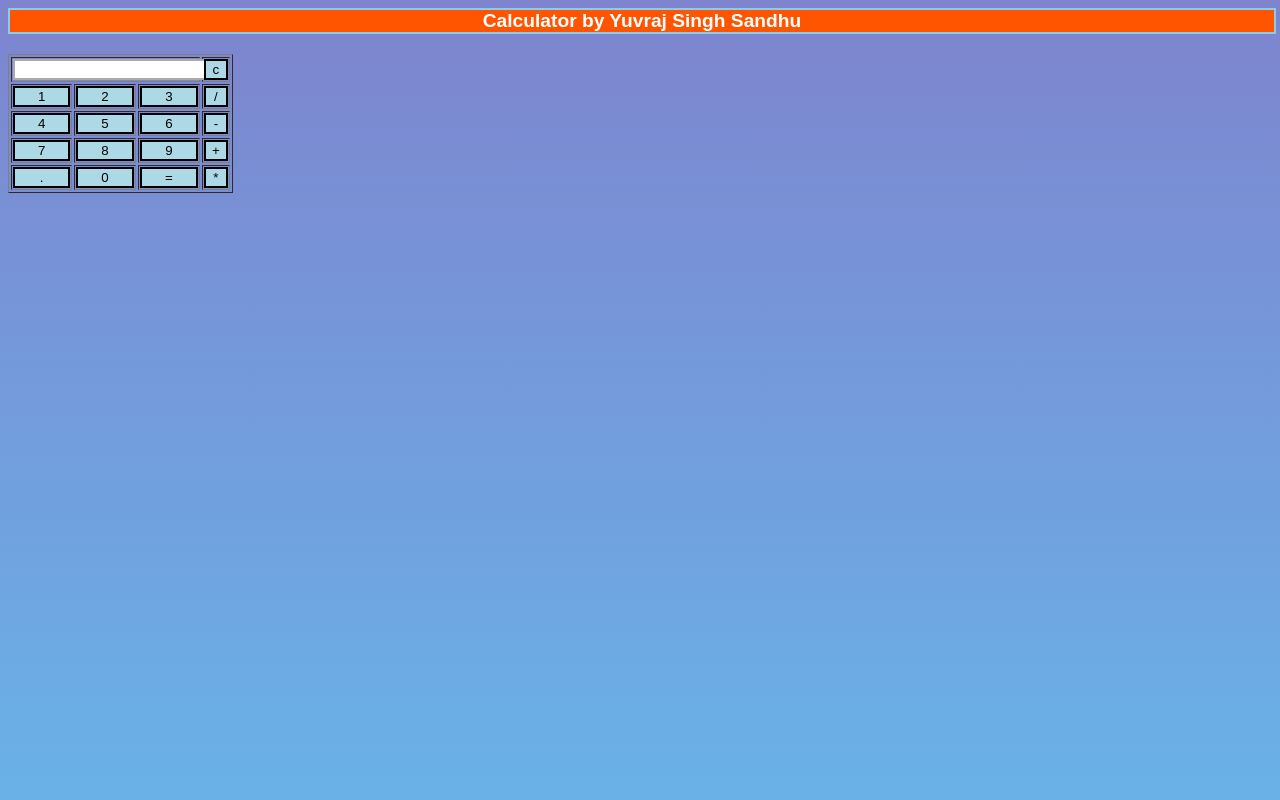
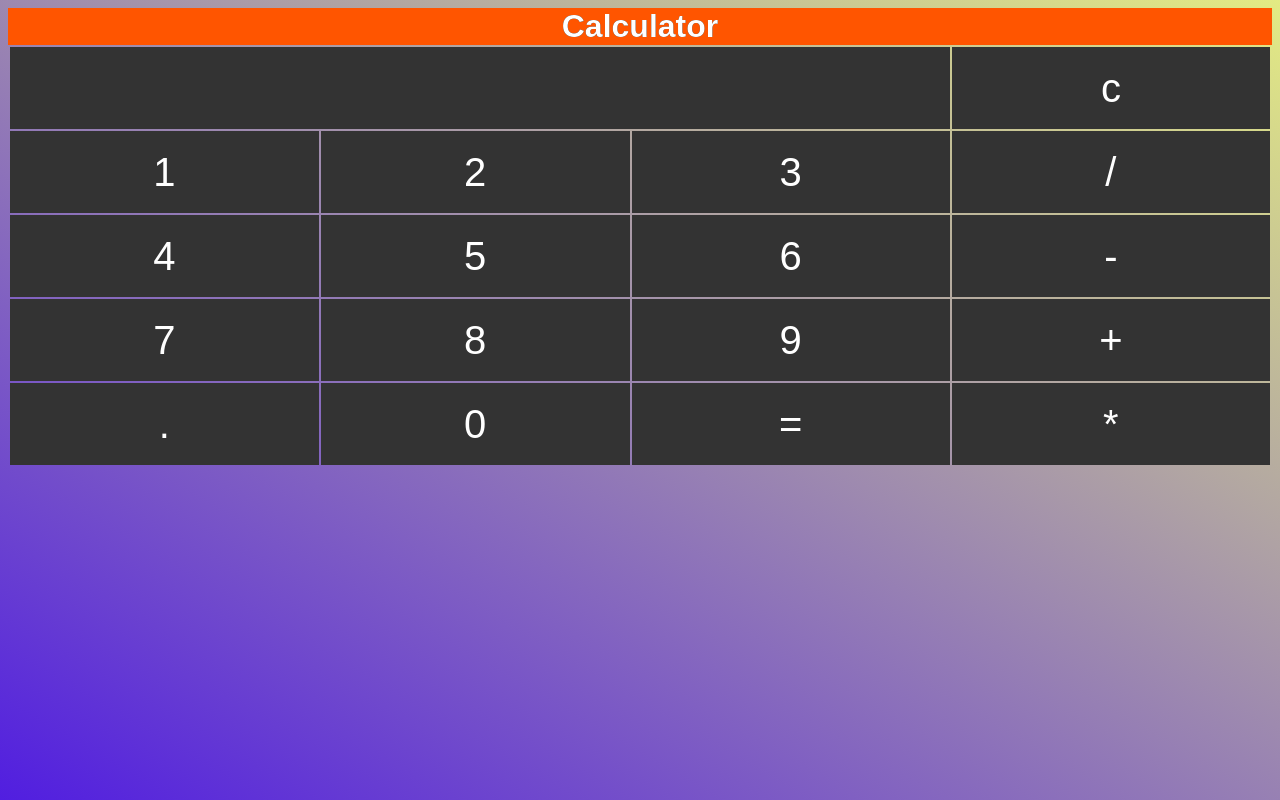
Before and after one commit to yuvrajsinghsandhu/Calculater, a plain HTML site: page index.html in a window 1280 px wide. Drawn offline with Linux system fonts and the light colour scheme.

Commit message:
Udate css

```diff
--- a/index.html
+++ b/index.html
@@ -13,10 +13,10 @@
 </head>
 
 <body>
-    <div class = title >
-    Calculator by Yuvraj Singh Sandhu
-    </div>
-    <table border="1">
+    <h1 class = "title">
+    Calculator
+    </h1>
+    <table>
     <tr>
     <td colspan="3">
         <input type="text" id="result"/>
--- a/style.css
+++ b/style.css
@@ -1,31 +1,48 @@
 body{
-
-    background:-webkit-linear-gradient(#7E84CE, #69B2E8);
-    background:-moz-linear-gradient(#7E84CE, #69B2E8);
-    background:-o-linear-gradient(#7E84CE, #69B2E8);
-    background:linear-gradient(#7E84CE, #69B2E8);
+    background:-webkit-linear-gradient(300deg, rgb(81,30,224), rgb(227,235,131));
+    background:-moz-linear-gradient(300deg, rgb(81,30,224), rgb(227,235,131));
+    background:-o-linear-gradient(300deg, rgb(81,30,224), rgb(227,235,131));
+    background:linear-gradient(30deg, rgb(81,30,224), rgb(227,235,131));
     background-attachment:fixed;
     font-weight:700;
     font-family:sans-serif;
+    display:flex;
+    justify-content:center;
+    flex-wrap:wrap;
 }
-
 .title{
-    margin-bottom: 20px;
+    margin:0;
     text-align:center;
     width: 100%;
     background:#ff5500;
     color:#ffffff;
-    border: solid skyblue 2px;
-    font-size:1.2em;
+    font-weight:700;
+    text-shadow:0 0 0px #000000;
 }
 input[type="button"]{
-    background-color:lightblue;
-    color: black;
-    border: solid black 2px;
+    background-color:#00000000;
+    color: #ffffff;
+    border:0;
+    outline:0;
     width:100% ;
+    height:2em;
+    font-size:2.5em;
 }
 input[type="text"] {
-    background-color:white;
-    border: solid #00000055 2px;
+    background-color:#00000000;
+    color:#ffffff;
+    border:0;
+    outline:0;
     width:100% ;
+    font-size:2em;
 }
+table{
+    width:100%;
+}
+td{
+    width:1em;
+    background:#333333;
+}
+td:active{
+    background:#559AC3;
+}
```
